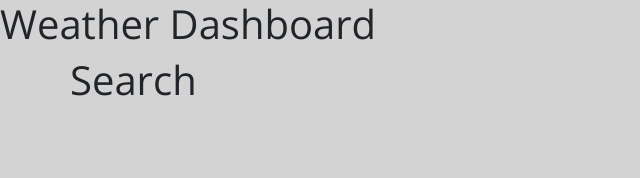
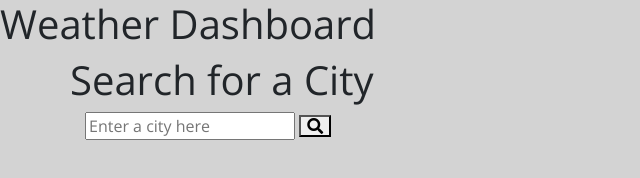
Before and after one commit to nguyenali/Weather-Dashboard, a plain HTML site: page index.html in a window 1280 px wide. Shown: the whole page, without its empty margins (0-640 px from the left). Drawn offline with nearby package versions, Linux system fonts and the light colour scheme.

Commit message:
add search button to search container

```diff
--- a/index.html
+++ b/index.html
@@ -34,8 +34,15 @@
 
   <div class= "container">
     <div class="row">
-      <h1>Search</h1>
+      <h1>Search for a City</h1>
     </div>
+    <div>
+      <input type="text" class="searchInput" placeholder="Enter a city here">
+      <button type="submit" class="searchBtn">
+        <i class=" fas fa-search"></i>
+      </button>
+    </div>
+
   </div>
 
 
```
